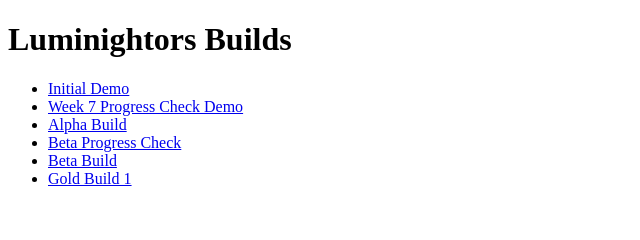
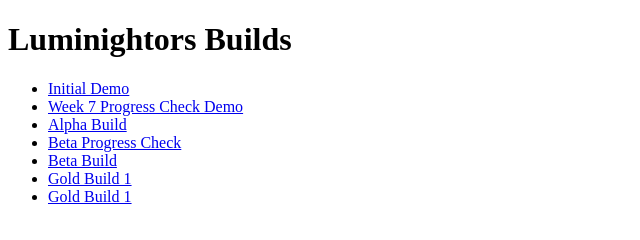
Before and after one commit to cmzhang526/526-Prototype-WebGL-Build, a plain HTML site: page index.html in a window 1280 px wide. Shown: the whole page, without its empty margins (0-640 px from the left). Drawn offline with Linux system fonts and the light colour scheme.

Commit message:
Update index.html

```diff
--- a/index.html
+++ b/index.html
@@ -11,6 +11,7 @@
           <li><a class="dir" href="./Beta Progress Check/index.html">Beta Progress Check</a></li>
           <li><a class="dir" href="./Beta/index.html">Beta Build</a></li>
           <li><a class="dir" href="./Gold1/index.html">Gold Build 1</a></li>
+          <li><a class="dir" href="./Gold/index.html">Gold Build 1</a></li>
         </ul>
 
     <div></div>
```
